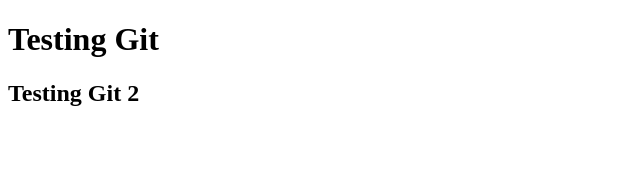
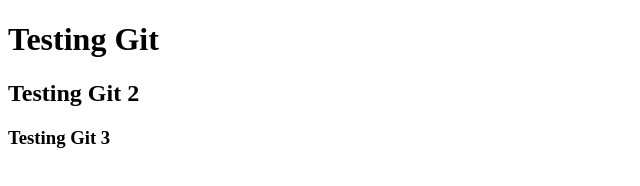
Before and after one commit to Niraj81/Webdev-Course, a plain HTML site: page index.html in a window 1280 px wide. Shown: the whole page, without its empty margins (0-640 px from the left). Drawn offline with Linux system fonts and the light colour scheme.

Commit message:
Git testing

```diff
--- a/index.html
+++ b/index.html
@@ -9,5 +9,6 @@
 <body>
     <h1>Testing Git </h1>
     <h2>Testing Git 2</h2>
+    <h3>Testing Git 3</h3>
 </body>
 </html>
```
